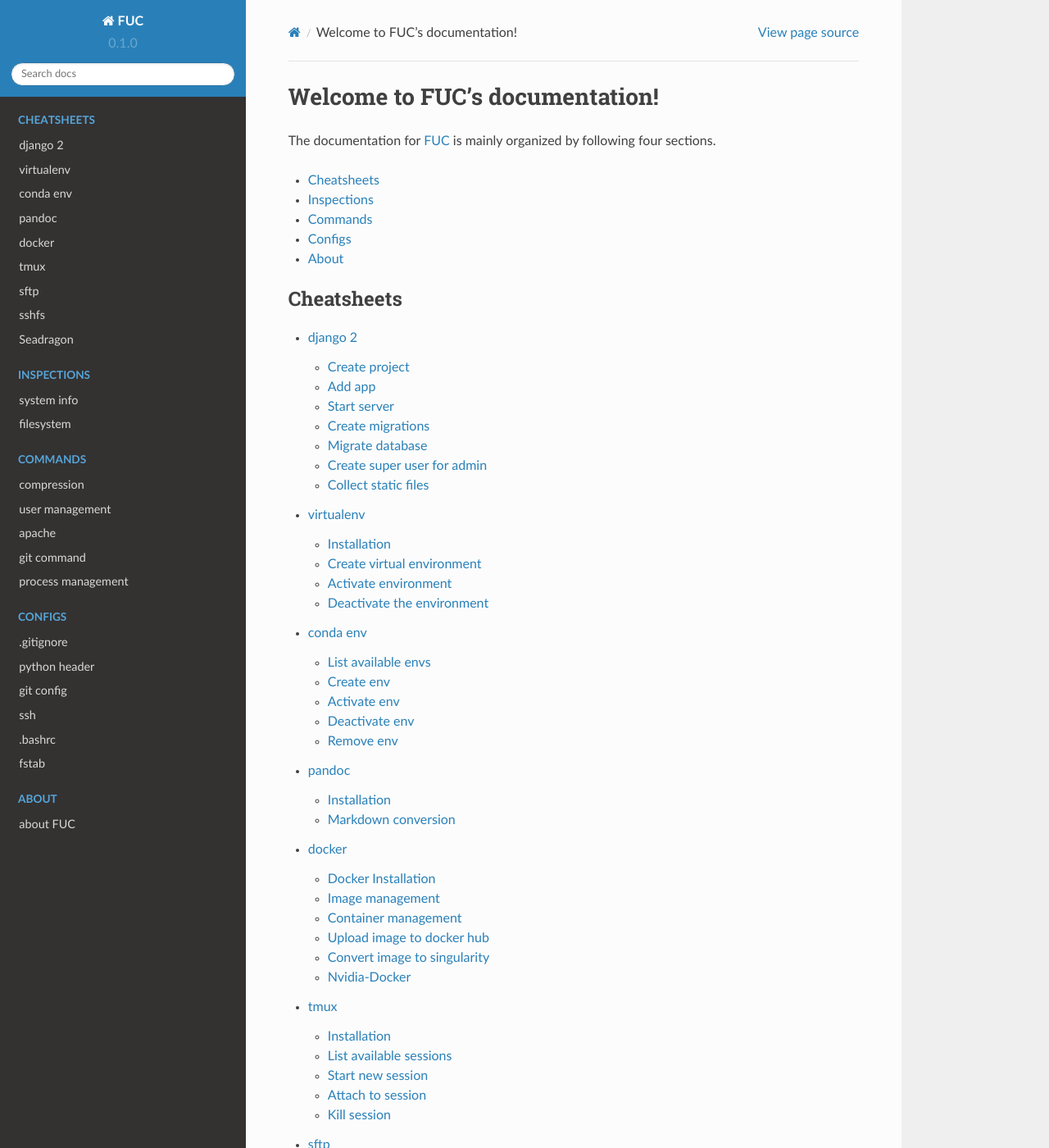
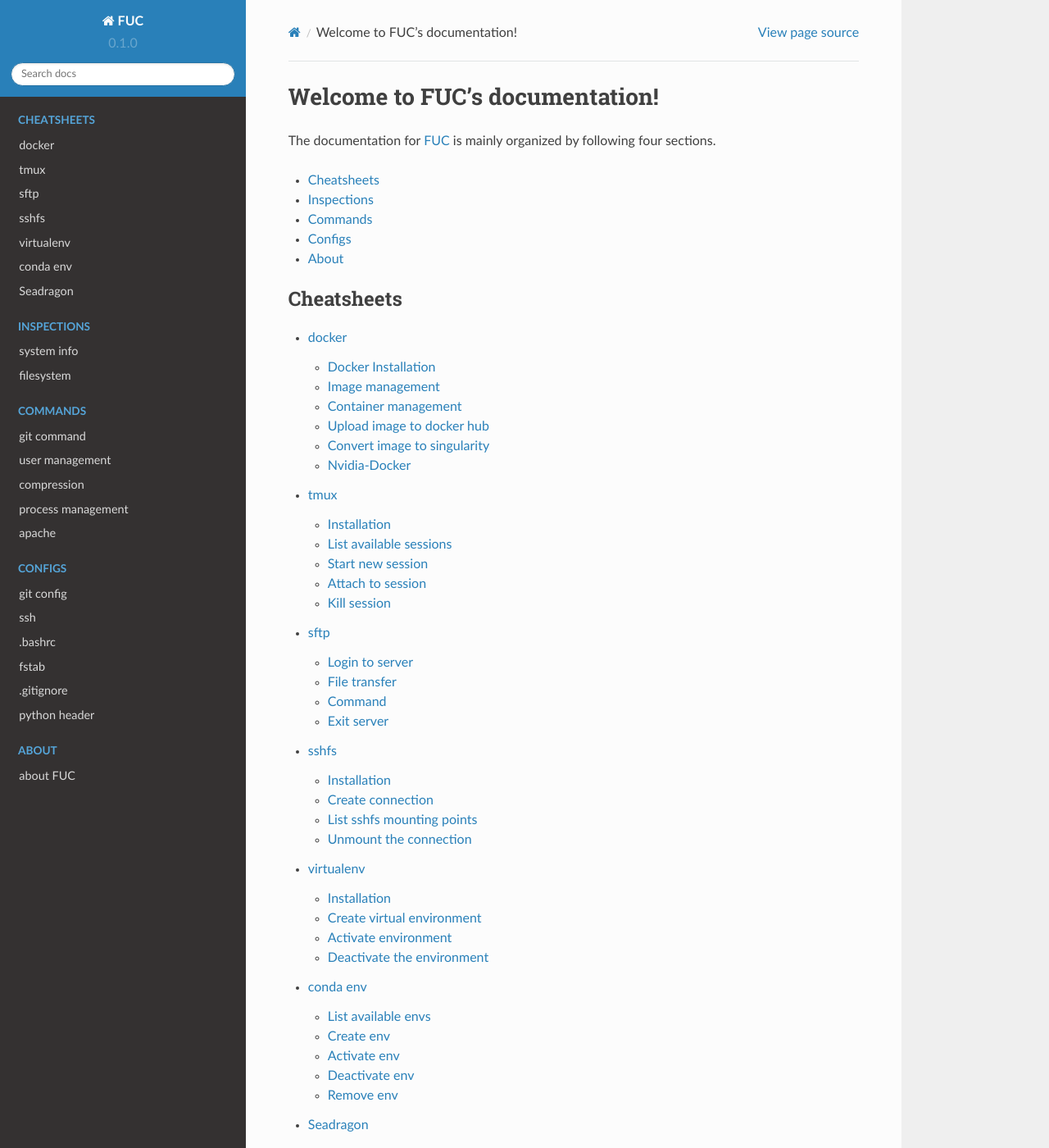
Before and after one commit to PingjunChen/FUC, a Sphinx documentation site: the page built from docs/index.rst, in a window 1280 px wide and 1400 px high. Shown: the whole window at 82% size. Built offline with Sphinx 7.4.7 and the Read the Docs theme 2.0.0, drawn with Linux system fonts in a browser that asks for light colours; some of the changed text lies outside the part shown.

Commit message:
update index

```diff
--- a/docs/django2.rst
+++ /dev/null
@@ -1,49 +0,0 @@
-django 2
-========
-`Django <https://www.djangoproject.com/>`_ is a high-level Python Web framework
-that encourages rapid development and clean, pragmatic design.
-
-Create project
---------
-
-:code:`$ django-admin startproject <project_name>`
-
-Add app
---------
-
-:code:`$ python manage.py startapp <app_name>`
-
-
-Start server
---------
-
-start server with default port 8000
-
-:code:`$ python manage.py runserver`
-
-start server with specific port num
-
-:code:`$ python manage.py runserver <port_num>`
-
-
-Create migrations
---------
-
-:code:`$ python manage.py makemigrations`
-
-
-Migrate database
---------
-
-:code:`$ python manage.py migrate`
-
-Create super user for admin
---------
-
-:code:`$ python manage.py createsuperuser`
-
-
-Collect static files
---------
-
-:code:`$ python manage.py collectstatic`
--- a/docs/index.rst
+++ b/docs/index.rst
@@ -17,14 +17,12 @@ organized by following four sections.
     :maxdepth: 2
     :caption: Cheatsheets
 
-    django2
-    virtualenv
-    conda_env
-    pandoc
     docker
     tmux
     sftp
     sshfs
+    virtualenv
+    conda_env
     seadragon
 
 
@@ -44,11 +42,11 @@ organized by following four sections.
     :maxdepth: 2
     :caption: Commands
 
+    gitcmd
+    usermanagement
     compression
-    usermanagement
+    process
     apache
-    gitcmd
-    process
 
 
 .. _config-docs:
@@ -57,12 +55,12 @@ organized by following four sections.
     :maxdepth: 2
     :caption: Configs
 
-    git_ignore
-    python_header
     gitcfg
     ssh
     bashrc
     fstab
+    git_ignore
+    python_header
 
 
 .. _about-docs:
```
Also changed, not shown: docs/pandoc.rst (deleted, +0 -30 lines).
